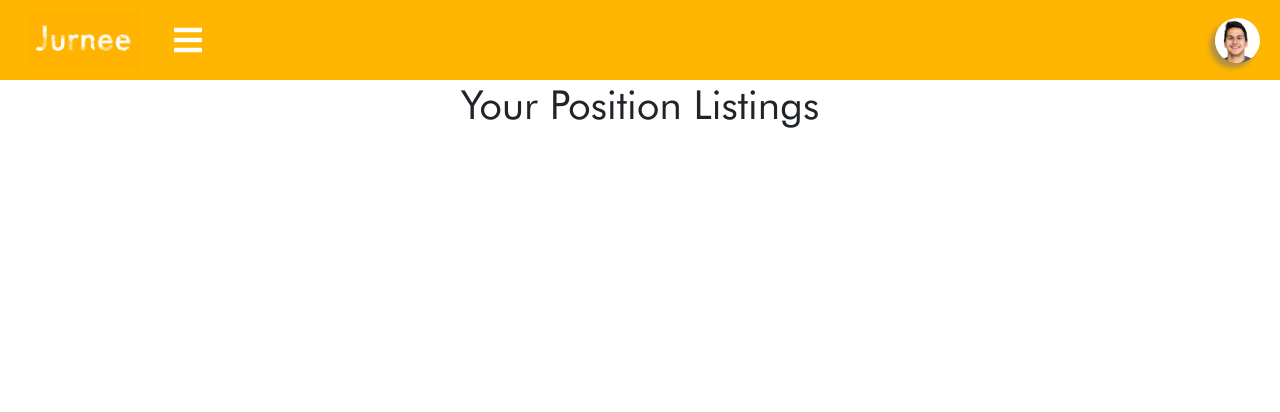
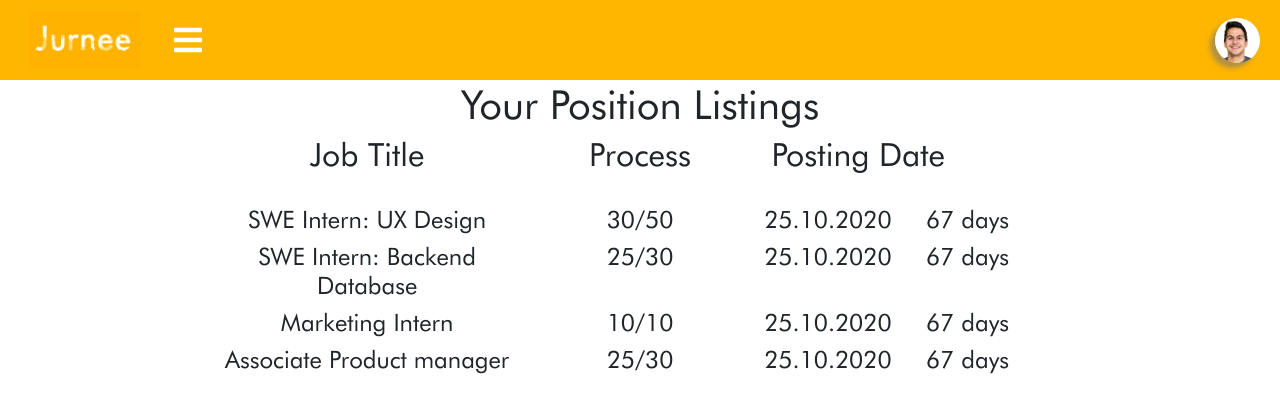
Before and after one commit to NickLai169/Team-Creative-Platform, a React (Create React App) app in the folder nestor/: page /nick in a window 1280 px wide. Shown: the top 412 px of the page. Built offline with nearby package versions, Linux system fonts and the light colour scheme.

Commit message:
positions listing half done...?

```diff
--- a/nestor/src/components/Recruiter_review_applicants.jsx
+++ b/nestor/src/components/Recruiter_review_applicants.jsx
@@ -5,11 +5,98 @@ import { VerticalTimeline, VerticalTimelineElement }  from 'react-vertical-timel
 import 'react-vertical-timeline-component/style.min.css';
 import * as BsIcons from 'react-icons/bs';
 
+// const Nav = styled.div`
+//   background: #FFB600;
+//   height: 80px;
+//   display: flex;
+//   justify-content: flex-start;
+//   align-items: center;
+// `;
 
-const Recruiter_review_applicants = () => {
+const Recruiter_review_applicants = (props) => {
+    //Note: Use Futura font
+    const [jobListing, setJobListing] = useState([
+        {
+            job_id: 1,
+            job_title: "SWE Intern: UX Design",
+            open_positions: 30,
+            total_positions: 50,
+            posting_day: 25,
+            posting_month: 10,
+            posting_year: 2020,
+            posting_up_day_count: 67,
+        },
+        {
+            job_id: 2,
+            job_title: "SWE Intern: Backend Database",
+            open_positions: 25,
+            total_positions: 30,
+            posting_day: 25,
+            posting_month: 10,
+            posting_year: 2020,
+            posting_up_day_count: 67,
+        },
+        {
+            job_title: "Marketing Intern",
+            open_positions: 10,
+            total_positions: 10,
+            posting_day: 25,
+            posting_month: 10,
+            posting_year: 2020,
+            posting_up_day_count: 67,
+        },
+        {
+            job_id: 3,
+            job_title: "Associate Product manager",
+            open_positions: 25,
+            total_positions: 30,
+            posting_day: 25,
+            posting_month: 10,
+            posting_year: 2020,
+            posting_up_day_count: 67,
+        },
+    ]);
+
+    const listJobs = jobListing.map((job) =>
+        <Row className="justify-content-md-center">
+            <Col xs lg="3">
+                <h4>{job.job_title}</h4>
+            </Col>
+            <Col xs lg="2">
+                <h4>{job.open_positions}/{job.total_positions}</h4>
+            </Col>
+            <Col xs lg="1">
+                <h4>{job.posting_day}.{job.posting_month}.{job.posting_year}</h4>
+            </Col>
+            <Col xs lg="2">
+                <h4>{job.posting_up_day_count} {(job.posting_up_day_count <= 1) ? 'day' : 'days'}</h4>
+            </Col>
+        </Row>
+    );
+
+
     return (
         <>
-            <h1>Your Position Listings</h1>
+            <h1>
+                Your Position Listings
+            </h1>
+            <Row className="justify-content-md-center">
+                <Col xs lg="3">
+                    <h2>Job Title</h2>
+                </Col>
+                <Col xs lg="2">
+                    <h2>Process</h2>
+                </Col>
+                <Col xs lg="2">
+                    <h2>Posting Date</h2>
+                </Col>
+                <Col xs lg="1">
+                    <h4></h4>
+                </Col>
+            </Row>
+            <br/>
+            {listJobs}
+
         </>
     );
 }
```
